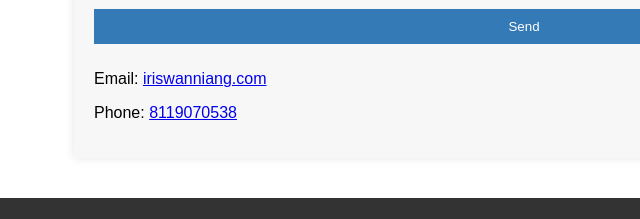
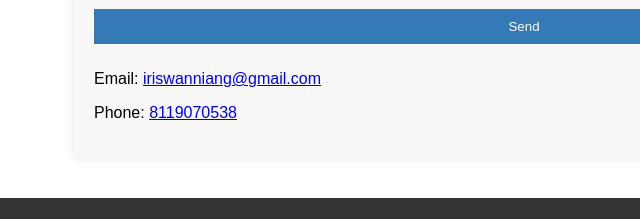
Before and after one commit to IrischerryWanniang/portfolios, a plain HTML site: page index.html in a window 1280 px wide. Shown: the part 1073-1292 px from the top of the page, 116-756 px from the left. Drawn offline with Linux system fonts and the light colour scheme.

Commit message:
Add files via upload

```diff
--- a/index.html
+++ b/index.html
@@ -54,7 +54,7 @@
         <textarea id="messageInput" name="message" required></textarea>
 
         <input type="submit" value="Send">
-        <p>Email: <a href="iriswanniang.com">iriswanniang.com</a></p>
+        <p>Email: <a href="iriswanniang@gmail.com">iriswanniang@gmail.com</a></p>
       <p>Phone: <a href="tel:8119070538">8119070538</a></p>
       </form>
     </section>
```
